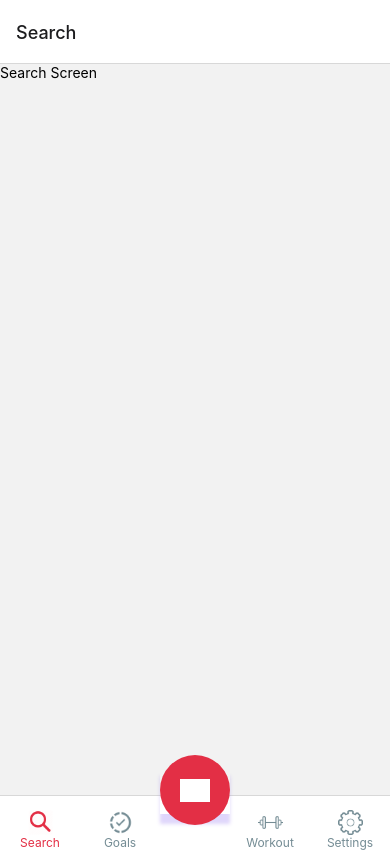
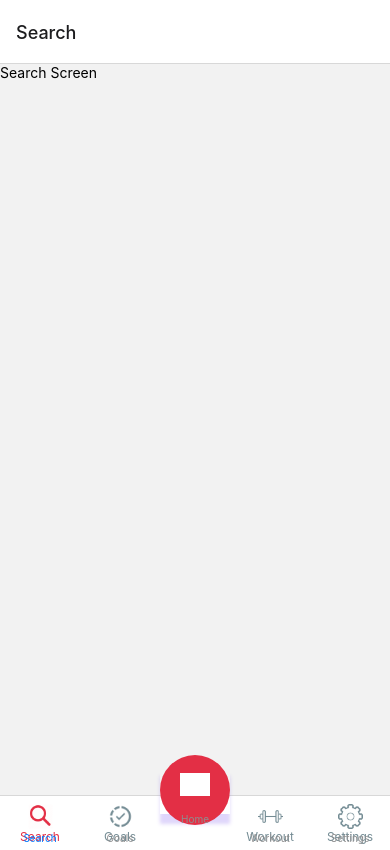
Before and after one commit to CD-CSCI-480/groupproject-frontend-team-dmdr, a React Native app: screen / in a window 390 px wide. Built offline with nearby package versions, Linux system fonts and the light colour scheme; grey boxes are pictures that could not be loaded.

Commit message:
update on nav-bar

```diff
--- a/navigation/Tabs.js
+++ b/navigation/Tabs.js
@@ -35,7 +35,7 @@ const Tabs = () =>{
     return(
         <Tab.Navigator
         tabBarOptions={{
-            showLabel:false,
+            tabBarShowLabel:false,
             style: {
                 position: 'absolute',
                 bottom: 25,
```
